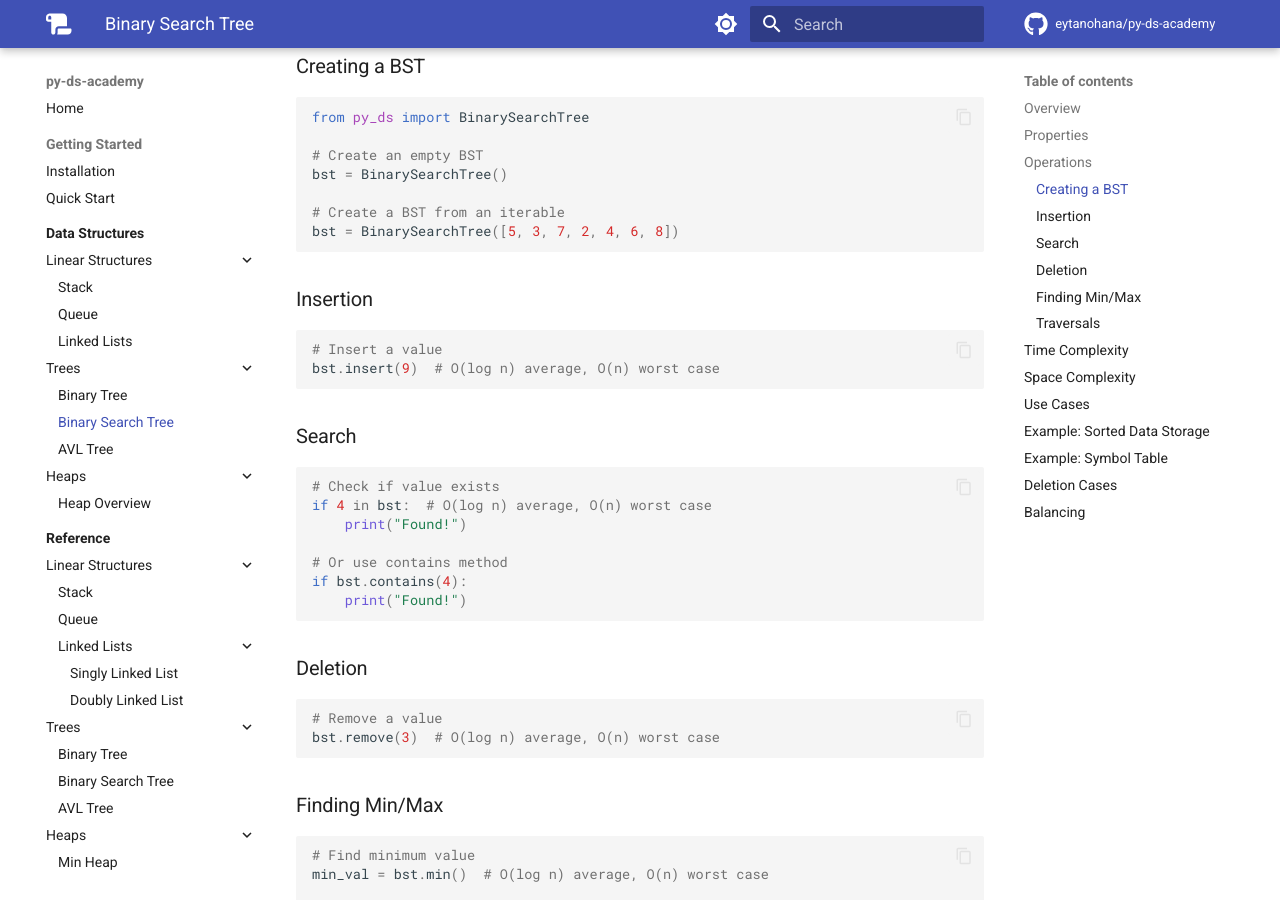
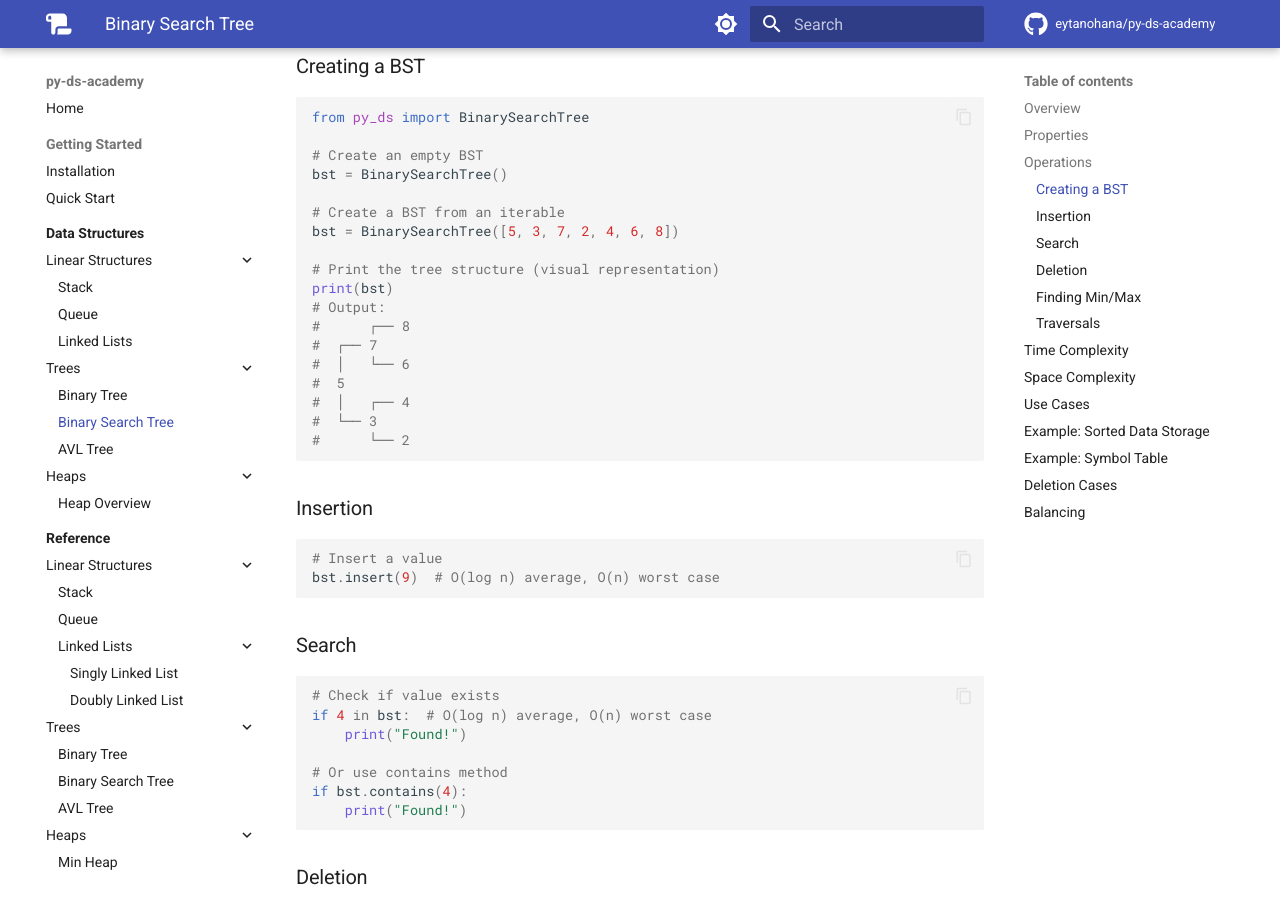
Before and after one commit to eytanohana/py-ds-academy, an MkDocs documentation site: the page built from docs/structures/binary-search-tree.md, in a window 1280 px wide and 900 px high, scrolled down 662 px. Built offline with MkDocs 1.6.1 and Material for MkDocs 9.7.7, drawn with Linux system fonts in a browser that asks for light colours; comment, search, counter and statistics services are not loaded; the version menu is left out; some of the changed text lies outside the part shown.

Commit message:
update bst page

````diff
--- a/docs/structures/binary-search-tree.md
+++ b/docs/structures/binary-search-tree.md
@@ -24,6 +24,17 @@ bst = BinarySearchTree()
 
 # Create a BST from an iterable
 bst = BinarySearchTree([5, 3, 7, 2, 4, 6, 8])
+
+# Print the tree structure (visual representation)
+print(bst)
+# Output:
+#      ┌── 8
+#  ┌── 7
+#  │   └── 6
+#  5
+#  │   ┌── 4
+#  └── 3
+#      └── 2
 ```
 
 ### Insertion
@@ -91,7 +102,9 @@ level_order_values = list(bst.level_order())
 | `max()` | O(log n) | O(n) |
 | Traversals | O(n) | O(n) |
 
-**Note:** Worst case occurs when the tree becomes a linked list (unbalanced).
+!!! note
+
+    Worst case occurs when the tree becomes a linked list (unbalanced).
 
 ## Space Complexity
 
@@ -109,6 +122,9 @@ O(n) where n is the number of nodes.
 
 ```python
 bst = BinarySearchTree([5, 3, 7, 2, 4, 6, 8])
+
+# Print the tree structure
+print(bst)
 
 # Get sorted values
 sorted_data = list(bst.inorder())  # [2, 3, 4, 5, 6, 7, 8]
````
